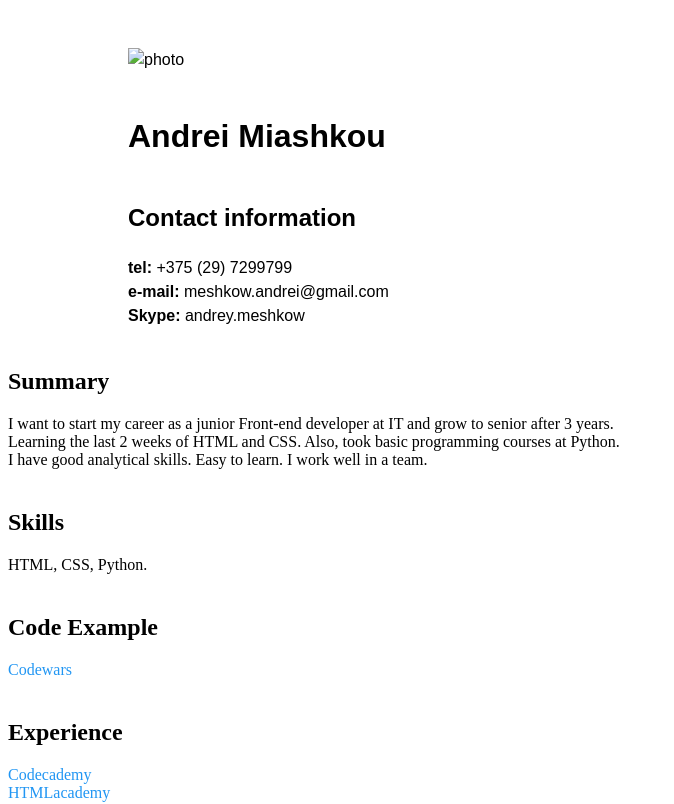
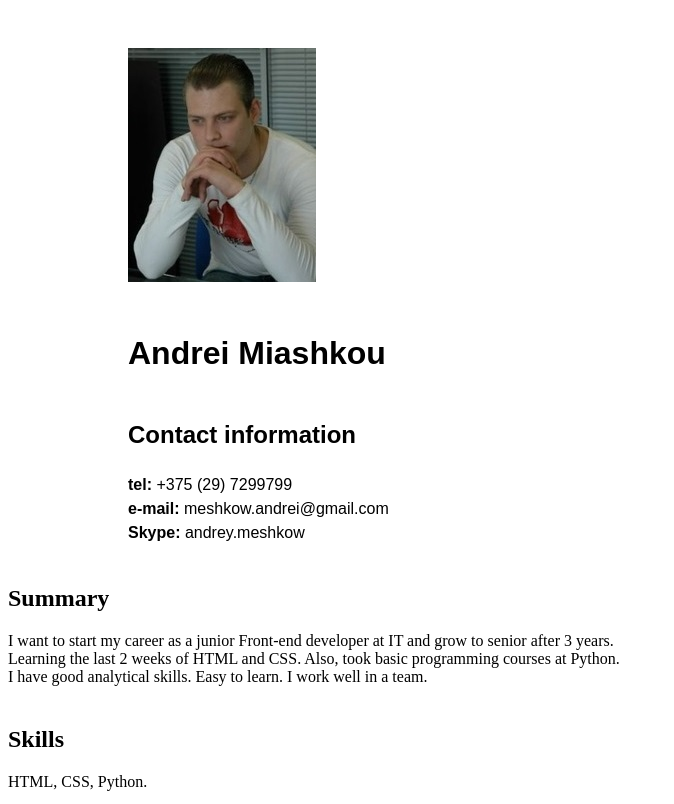
Before and after one commit to AndreyMeshkov/rsschool-cv, a plain HTML site: page index.html in a window 1280 px wide. Shown: the top 804 px of the page, without its empty margins (0-674 px from the left). Drawn offline with Linux system fonts and the light colour scheme.

Commit message:
fix: change link photo

```diff
--- a/index.html
+++ b/index.html
@@ -8,7 +8,7 @@
     </head>
   <header>
     <div class="photo">
-      <img src="images/andrey1.jpg" alt="photo" width="196" height="252">
+      <img src="images/andrey.jpg" alt="photo" width="188" height="234">
     </div>
     <div class="name-info">
       <h1>Andrei Miashkou</h1>
```
